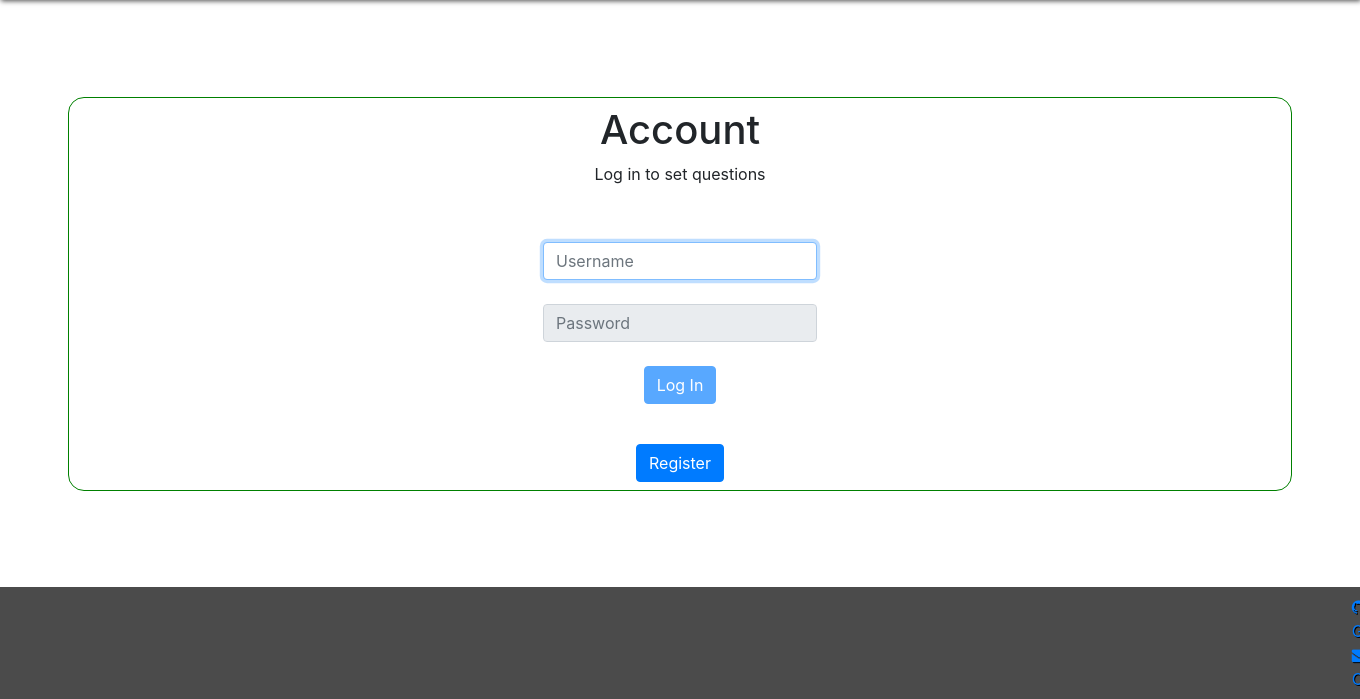
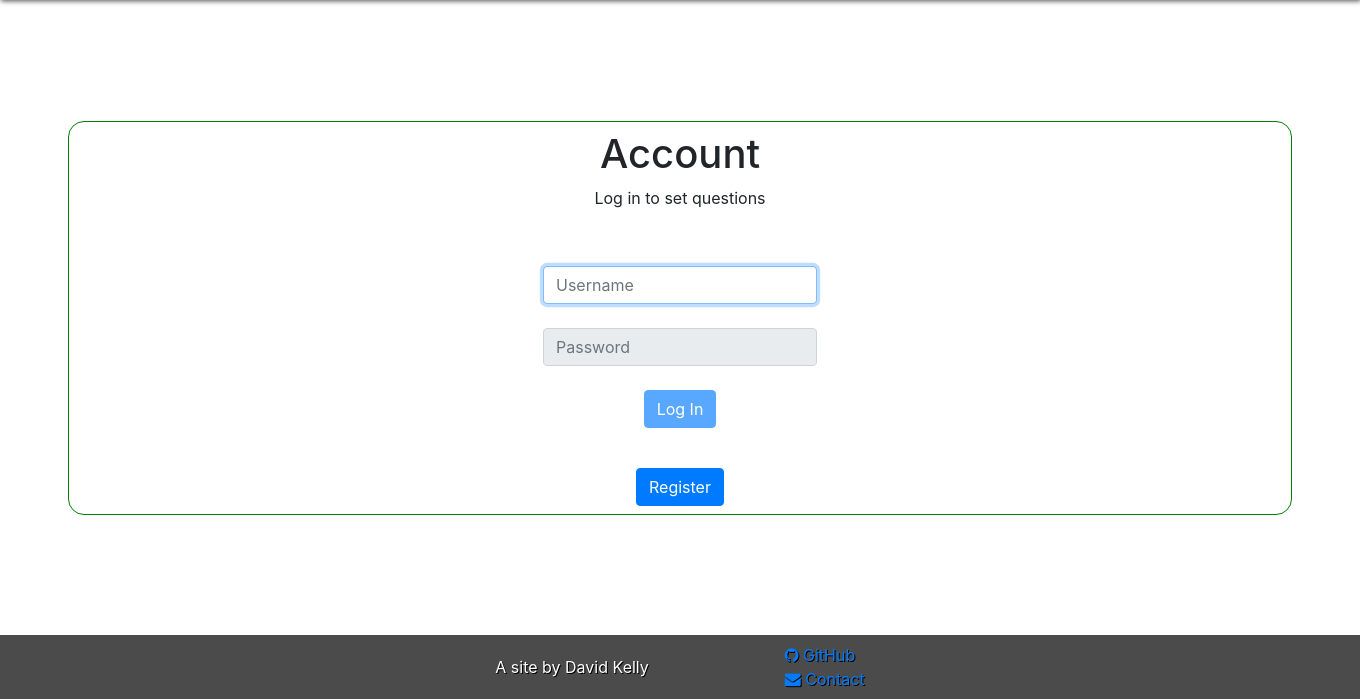
Before and after one commit to WhateverMars/surveyhub, a Django app: page /account in a window 1360 px wide; the page is wider, and only the part inside the window is pictured. Shown: the part 101-800 px from the top of that part. Run offline with Django 3.2, Linux system fonts and the light colour scheme; some libraries are stand-ins or nearby versions.

Commit message:
fixed type in README.md and fixed scaling issue with footer. gap was set to 100vw instead of 10vw

```diff
--- a/survey/static/survey/styles.css
+++ b/survey/static/survey/styles.css
@@ -194,7 +194,7 @@ footer{
     flex-direction: row;
     justify-content: center;
     align-items: center;
-    gap: calc(var(--vw, 1vw) * 100);
+    gap: calc(var(--vw, 1vw) * 10);
     padding: 8px;
     text-shadow: 1px 1px black;
 }
```
Also changed, not shown: README.md.
